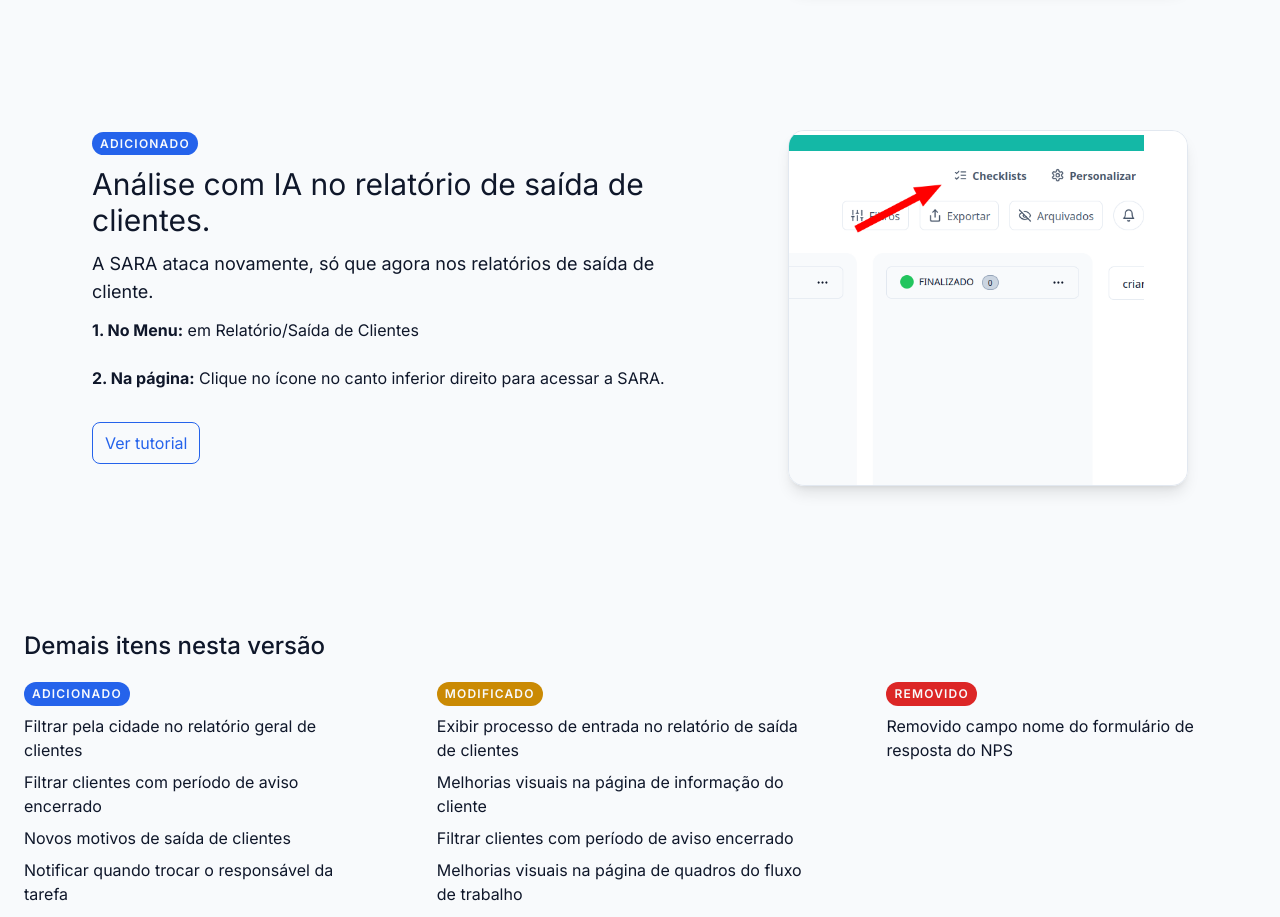
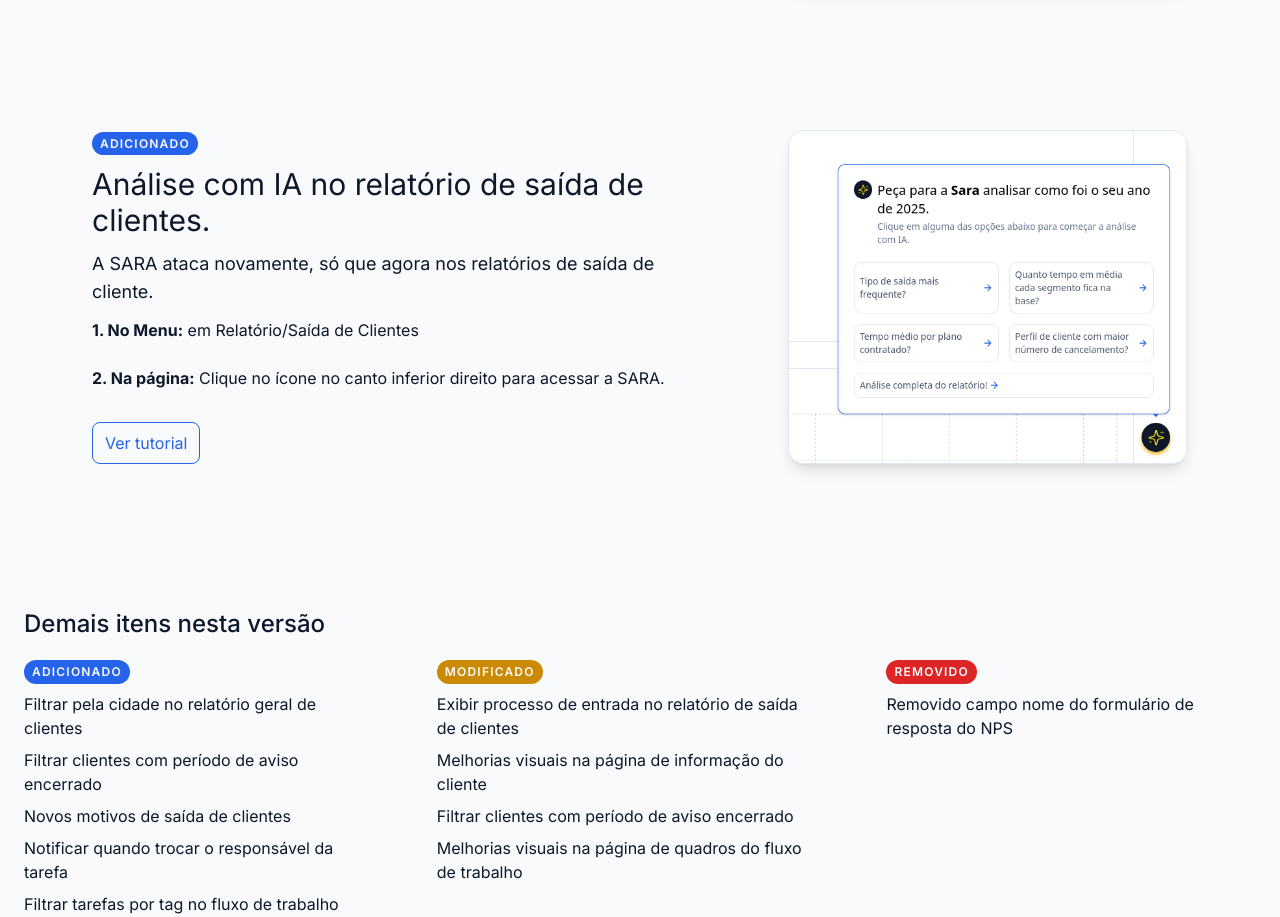
Before and after one commit to amanda-raiane/client-versions, a Next.js app: page / in a window 1280 px wide. Shown: the part 1420-2337 px from the top of the page. Built offline with nearby package versions, Linux system fonts and the light colour scheme.

Commit message:
product: adding image to ai analysis.8119499370

```diff
--- a/src/app/page.tsx
+++ b/src/app/page.tsx
@@ -17,7 +17,7 @@ import logoDark from "@/app/assets/logo-branco.png";
 import logoLight from "@/app/assets/logo-azul.png";
 import SearchContract from "@/app/images/versions/1_23_0/search-contract.png";
 import Communication from "@/app/images/versions/1_23_0/communication.png";
-import freeFlowChecklist from "@/app/images/versions/1_22_0/free-flow-checklist.png";
+import IaSara from "@/app/images/versions/1_23_0/ia-sara.png";
 
 export default function Home() {
   const { theme } = useTheme();
@@ -153,7 +153,7 @@ export default function Home() {
           </div>
           <div>
             <Image
-              src={freeFlowChecklist}
+              src={IaSara}
               quality={100}
               className="rounded-2xl lg:w-[400px] min-w-[260px] h-full transition-all duration-300 hover:scale-110 border border-slate-200 shadow-lg dark:border-none"
               alt="print dos checklist nos fluxos de trabalho"
```
Also changed, not shown: src/app/images/versions/1_23_0/ia-sara.png (added).
